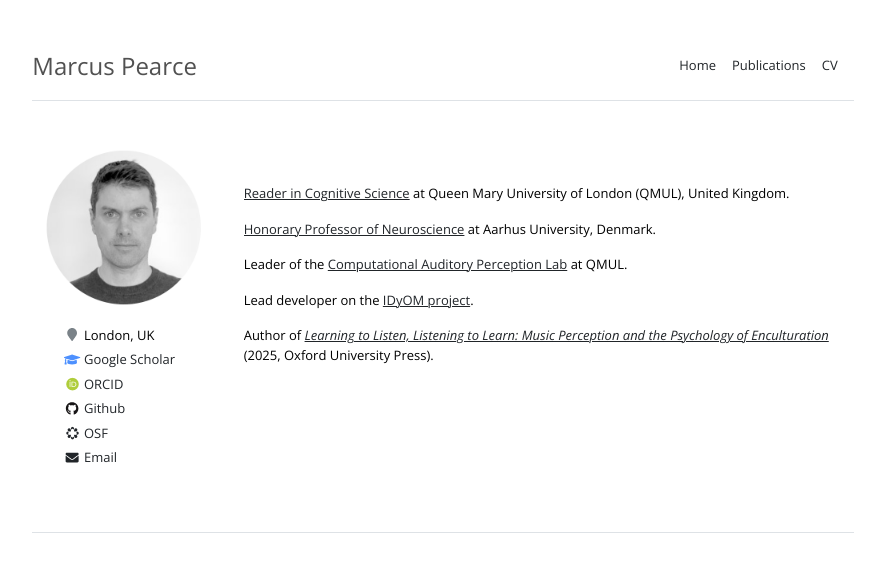
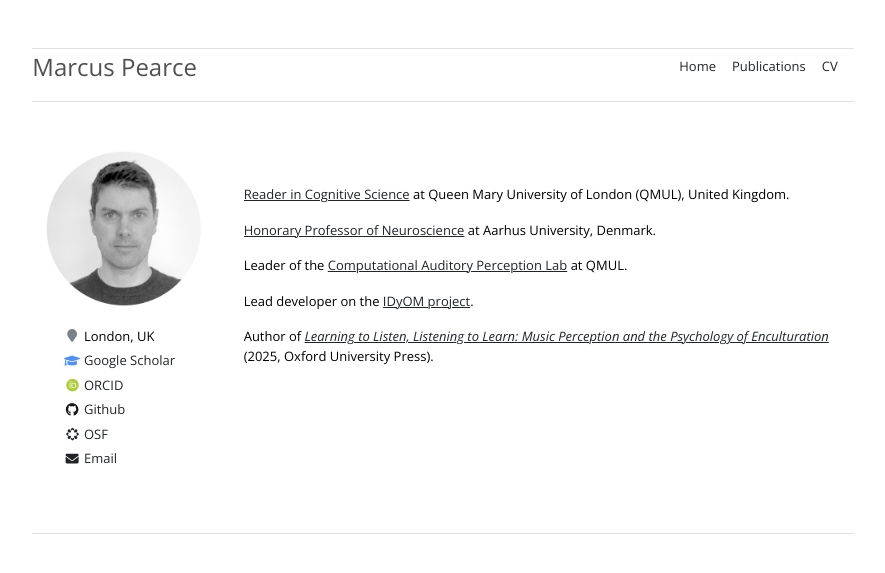
Before and after one commit to mtpearce/mtpearce.github.io, a Jekyll site: the page built from index.md, in a window 1280 px wide. Shown: the top 573 px of the page, without its empty margins (197-1082 px from the left). Built offline with Jekyll 4.4.1, drawn with Linux system fonts in a browser that asks for light colours; nearby versions of some CDN libraries; some web fonts are replaced.

Commit message:
Update header

```diff
--- a/_includes/header.html
+++ b/_includes/header.html
@@ -1,4 +1,4 @@
-<header class="d-flex flex-column align-items-flex-end flex-md-row pb-3 mb-5 border-bottom">
+<header class="d-flex flex-column align-items-flex-end flex-md-row pb-3 mb-5 border-bottom border-top">
   <div>
     <a href="{{ site.github.url }}/" class="d-flex align-items-flex-end text-decoration-none">
       <span class = "title fs-4">{{ site.title }}</span>
```
